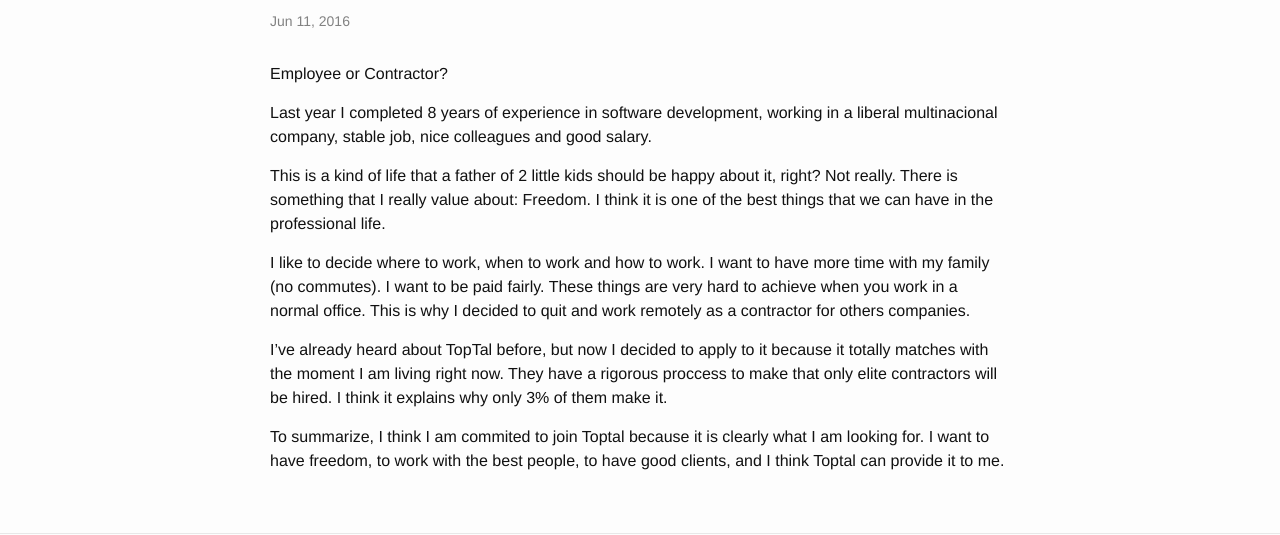
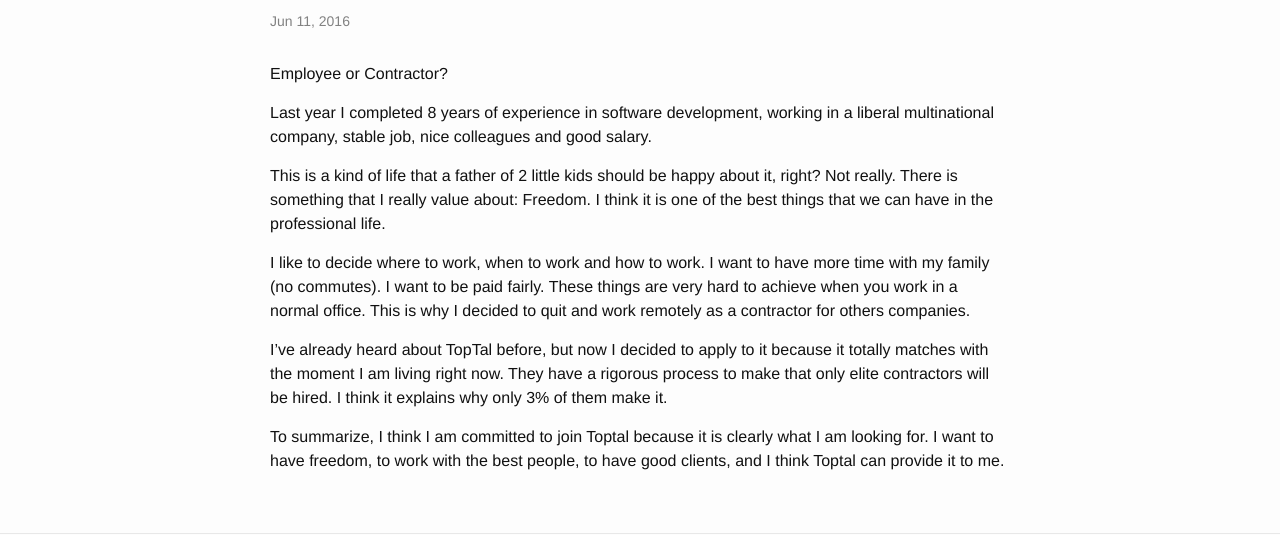
Before and after one commit to mosampaio/mosampaio.github.io, a Jekyll site: the page built from _posts/2016-06-11-employee-or-contractor.markdown, in a window 1280 px wide. Shown: the part 138-673 px from the top of the page. Built offline with Jekyll 4.4.1, drawn with Linux system fonts in a browser that asks for light colours.

Commit message:
Spell checker fixes

```diff
--- a/_posts/2016-06-11-employee-or-contractor.markdown
+++ b/_posts/2016-06-11-employee-or-contractor.markdown
@@ -7,12 +7,12 @@ categories: toptal
 
 Employee or Contractor?
 
-Last year I completed 8 years of experience in software development, working in a liberal multinacional company, stable job, nice colleagues and good salary.
+Last year I completed 8 years of experience in software development, working in a liberal multinational company, stable job, nice colleagues and good salary.
 
 This is a kind of life that a father of 2 little kids should be happy about it, right? Not really. There is something that I really value about: Freedom. I think it is one of the best things that we can have in the professional life.
 
 I like to decide where to work, when to work and how to work. I want to have more time with my family (no commutes). I want to be paid fairly. These things are very hard to achieve when you work in a normal office. This is why I decided to quit and work remotely as a contractor for others companies.
 
-I've already heard about TopTal before, but now I decided to apply to it because it totally matches with the moment I am living right now. They have a rigorous proccess to make that only elite contractors will be hired. I think it explains why only 3% of them make it.
+I’ve already heard about TopTal before, but now I decided to apply to it because it totally matches with the moment I am living right now. They have a rigorous process to make that only elite contractors will be hired. I think it explains why only 3% of them make it.
 
-To summarize, I think I am commited to join Toptal because it is clearly what I am looking for. I want to have freedom, to work with the best people, to have good clients, and I think Toptal can provide it to me.
+To summarize, I think I am committed to join Toptal because it is clearly what I am looking for. I want to have freedom, to work with the best people, to have good clients, and I think Toptal can provide it to me.
```
